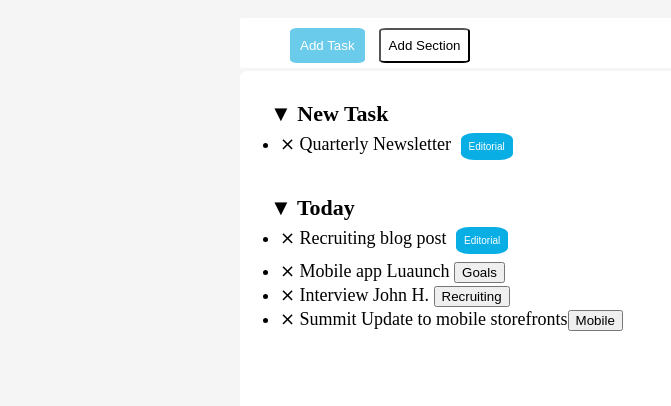
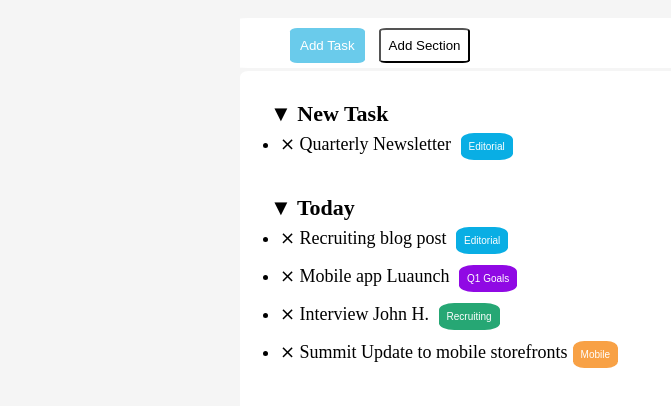
Before and after one commit to Alati11/html-css-toboolist, a plain HTML site: page index.html in a window 1280 px wide. Shown: the part 102-508 px from the top of the page, without its empty margins (0-671 px from the left). Drawn offline with Linux system fonts and the light colour scheme.

```diff
--- a/css/app.css
+++ b/css/app.css
@@ -79,6 +79,34 @@ body{
     border: 0;
     color: white;
     font-size: 10px;
+}
 
+.goals{
+    background-color:   rgb(144, 9, 228);
+    padding: 8px;
+    margin: 5px;
+    border-radius: 25%;
+    border: 0;
+    color: white;
+    font-size: 10px;
+}
 
+.recruiting{
+    background-color:   rgb(38, 167, 116);
+    padding: 8px;
+    margin: 5px;
+    border-radius: 25%;
+    border: 0;
+    color: white;
+    font-size: 10px;
 }
+
+.mobile{
+    background-color:   rgb(248, 161, 69);
+    padding: 8px;
+    margin: 5px;
+    border-radius: 25%;
+    border: 0;
+    color: white;
+    font-size: 10px;
+}
--- a/index.html
+++ b/index.html
@@ -34,7 +34,7 @@
                 <h2 class="selection">&#9660  Today</h2>
                     <ul>
                         <li class="selection__2">&Cross; Recruiting blog post <button class="button-editorial">Editorial</button></li>
-                        <li class="selection__2">&Cross; Mobile app Luaunch <button class="Goals">Goals</button></li>
+                        <li class="selection__2">&Cross; Mobile app Luaunch <button class="goals">Q1 Goals</button></li>
                         <li class="selection__2">&Cross; Interview John H. <button class="recruiting">Recruiting</button></li>
                         <li class="selection__2">&Cross; Summit Update to mobile storefronts<button class="mobile">Mobile</button></li>
                     </ul>
```
